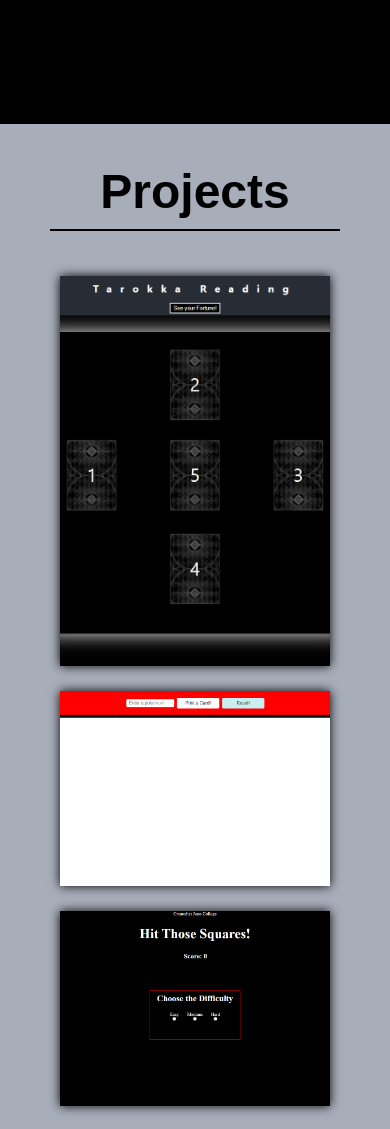
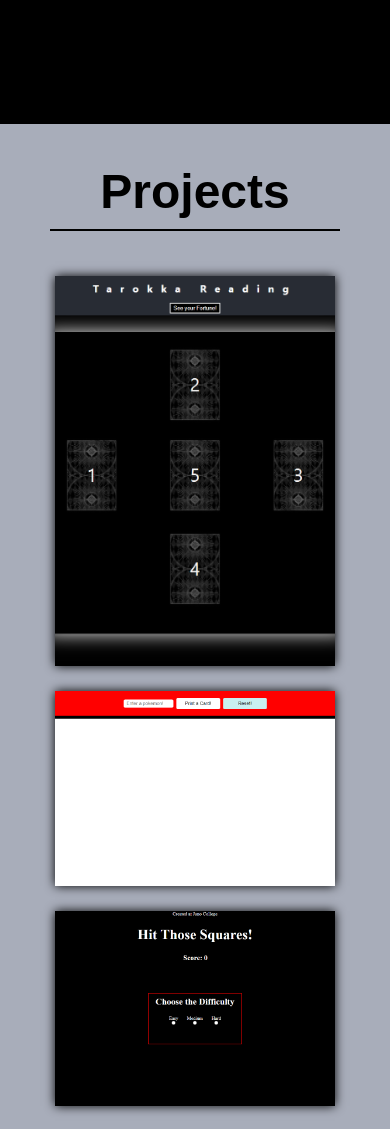
Before and after one commit to RookiePrime/portfolio, a plain HTML site: page index.html in a window 390 px wide. Shown: the part 720-1849 px from the top of the page. Drawn offline with Linux system fonts and the light colour scheme.

Commit message:
Final small cleanups to organization.

```diff
--- a/assets/styles/style.css
+++ b/assets/styles/style.css
@@ -128,16 +128,11 @@ footer h2 {
 }
 
 section {
-    padding: 40px 20px;
-    display: flex;
-    justify-content: center;
-}
-
-section .sec-container {
+    padding: 40px 200px;
     display: flex;
     flex-direction: column;
+    justify-content: center;
     align-items: center;
-    width: 80%;
     margin: 0;
 }
 
@@ -243,6 +238,7 @@ footer h2 {
 #skills ul {
     padding: 10px 0;
     list-style-type: none;
+    width: 100%;
 }
 
 #skills li {
@@ -265,6 +261,10 @@ footer h2 {
 /* Some media queries, so things look good on phones! */
 
 @media screen and (max-width: 1024px) {
+
+    section {
+        padding: 40px 150px;
+    }
 
     #skills p {
         flex: 0 70%;
@@ -299,6 +299,10 @@ footer h2 {
     main h2 {
         font-size: 48px;
         text-align: center;
+    }
+
+    section {
+        padding: 40px 100px;
     }
 
     #projects .big .project {
@@ -350,6 +354,10 @@ footer h2 {
         height: 85vh;
     }
 
+    section {
+        padding: 40px 50px;
+    }
+
     footer li {
         margin: 0 5px;
     }
--- a/index.html
+++ b/index.html
@@ -32,7 +32,7 @@
     </div>
     <main>
         <section id="projects">
-            <div class="sec-container">
+            <!-- <div class="sec-container"> -->
                 <h2>Projects</h2>
                 <div class="proj-container">
                     <a href="https://rookieprime.github.io/tarokka-deck/" class="big">
@@ -51,18 +51,18 @@
                         </div>
                     </a>
                 </div>
-            </div>
+            <!-- </div> -->
         </section>
         <section id="about">
-            <div class="sec-container">
+            <!-- <div class="sec-container"> -->
                 <h2>About Me</h2>
                 <p>
                     From a young age I dabbled in programming, starting with Visual Basic. Since then, I've spent years working in a warehouse, honing my communication skills and drive. Now I'm turning to web development to pursue my creative and personal fulfillment. Beyond my work life, I indulge in hobbies such as writing fiction, playing Dungeons & Dragons and video games, as well as venturing into the young medium of virtual reality.
                 </p>
-            </div>
+            <!-- </div> -->
         </section>
         <section id="skills">
-            <div class="sec-container">
+            <!-- <div class="sec-container"> -->
                 <h2>Skills</h2>
                 <ul>
                     <li>
@@ -96,7 +96,7 @@
                         </p>
                     </li>
                 </ul>
-            </div>
+            <!-- </div> -->
         </section>
     </main>
     <footer>
```
